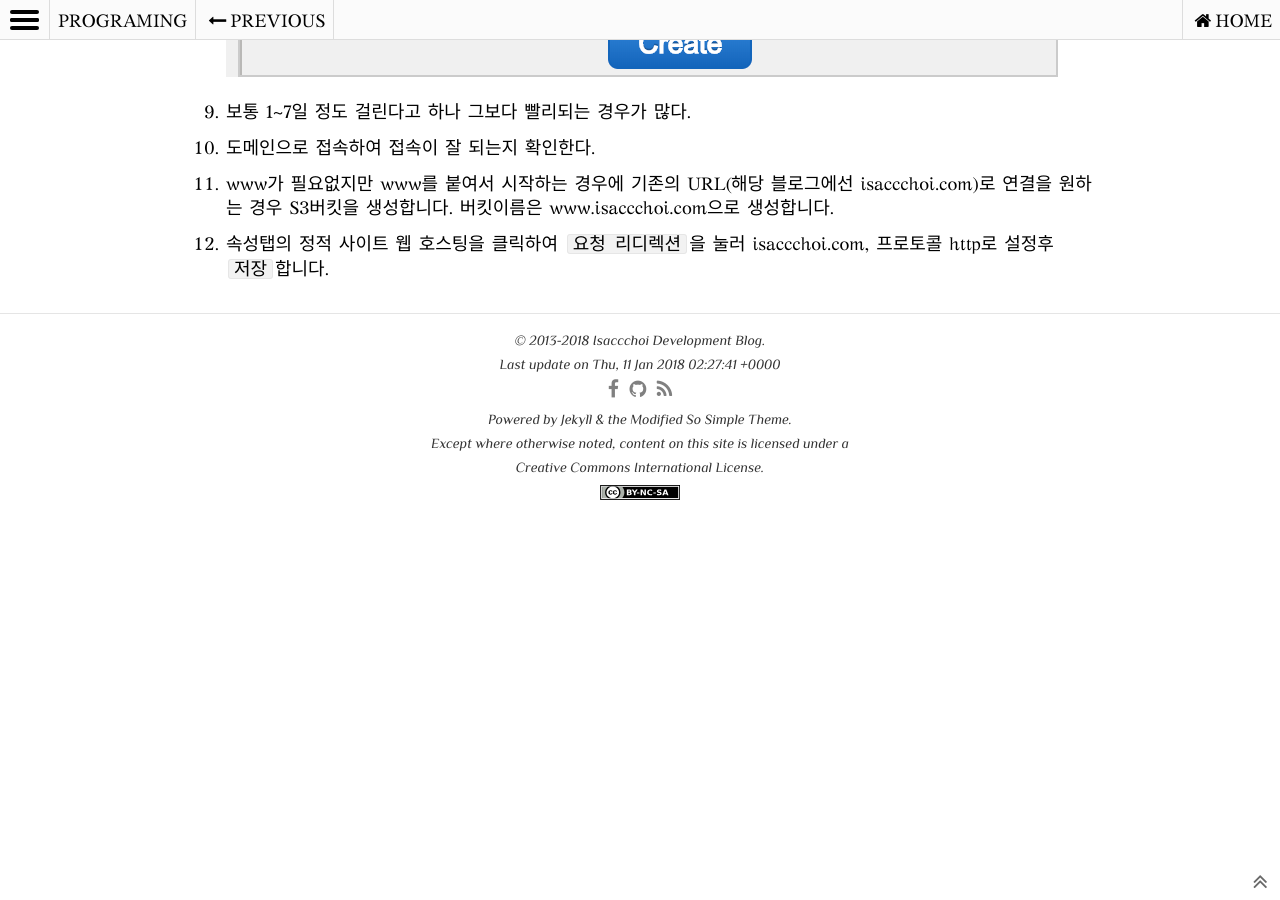
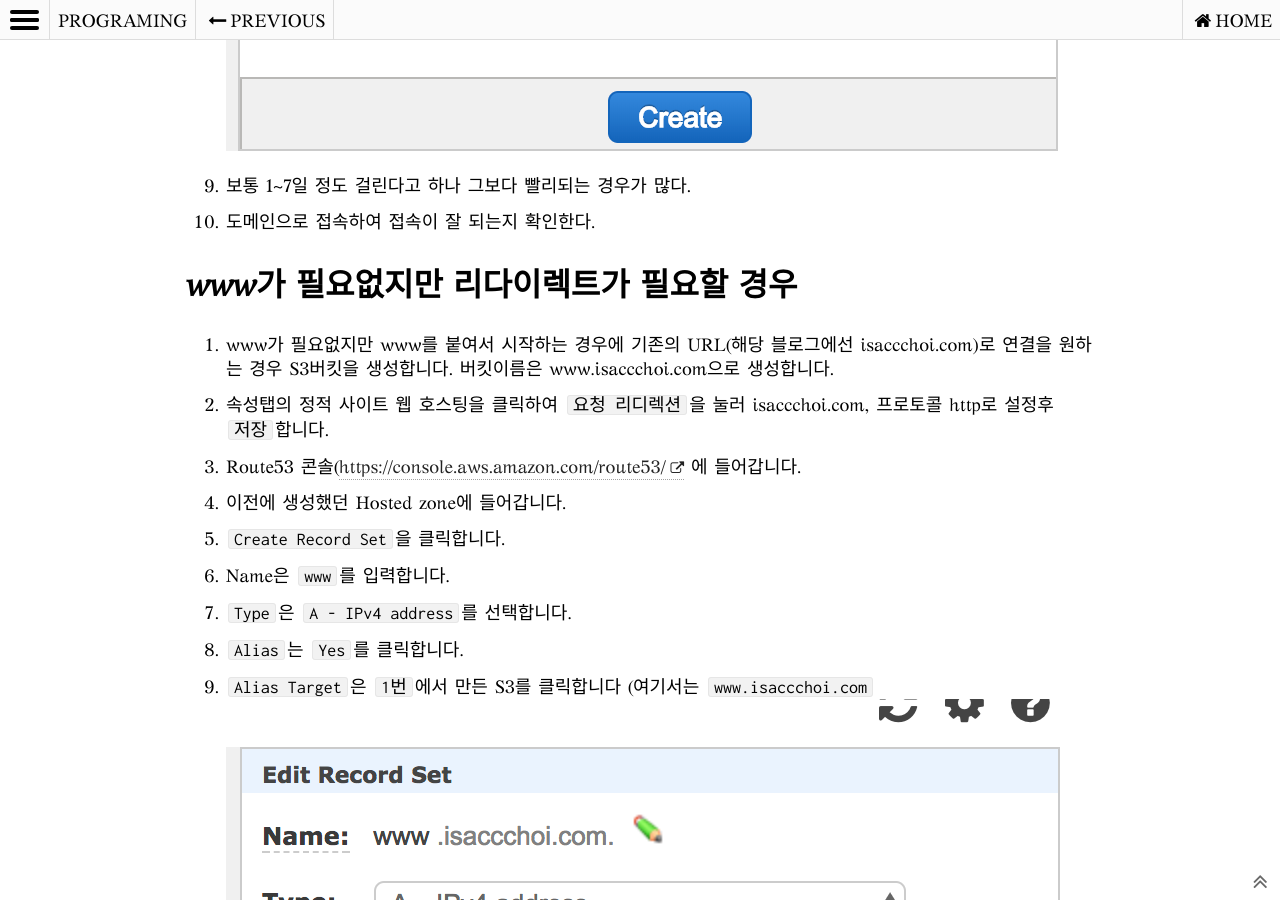
Before and after one commit to Isaccchoi/Isaccchoi.github.io, a Jekyll site: the page built from _posts/2018-01-09-S3에-호스팅된-정적-사이트를-Route53을-통한-도메인-연결.md, in a window 1280 px wide and 900 px high, scrolled down 3747 px. Built offline with Jekyll 4.4.1, drawn with Linux system fonts in a browser that asks for light colours; nearby versions of some CDN libraries; before the commit the page ends 4274 px from its top, so only the background shows below that; some of the changed text lies outside the part shown.

Commit message:
www redirect 처리

```diff
--- a/_data/navigation.yml
+++ b/_data/navigation.yml
@@ -7,10 +7,6 @@
 - title: Blog
   url: /blog/
   icon: pencil
-
-- title: Music
-  url: /music/
-  icon: music
 
 - title: Stories
   url: /stories/
--- a/_posts/2018-01-09-S3에-호스팅된-정적-사이트를-Route53을-통한-도메인-연결.md
+++ b/_posts/2018-01-09-S3에-호스팅된-정적-사이트를-Route53을-통한-도메인-연결.md
@@ -25,5 +26,17 @@ Route53 콘솔 : [https://console.aws.amazon.com/route53/](https://console.aws.a
 ![alias](/images/hosting/alias.png)
 9. 보통 1~7일 정도 걸린다고 하나 그보다 빨리되는 경우가 많다.
 10. 도메인으로 접속하여 접속이 잘 되는지 확인한다.
-11. www가 필요없지만 www를 붙여서 시작하는 경우에 기존의 URL(해당 블로그에선 isaccchoi.com)로 연결을 원하는 경우 S3버킷을 생성합니다. 버킷이름은 www.isaccchoi.com으로 생성합니다.
-12. 속성탭의 정적 사이트 웹 호스팅을 클릭하여 `요청 리디렉션`을 눌러 isaccchoi.com, 프로토콜 http로 설정후 `저장`합니다.
+
+## www가 필요없지만 리다이렉트가 필요할 경우
+1. www가 필요없지만 www를 붙여서 시작하는 경우에 기존의 URL(해당 블로그에선 isaccchoi.com)로 연결을 원하는 경우 S3버킷을 생성합니다. 버킷이름은 www.isaccchoi.com으로 생성합니다.
+2. 속성탭의 정적 사이트 웹 호스팅을 클릭하여 `요청 리디렉션`을 눌러 isaccchoi.com, 프로토콜 http로 설정후 `저장`합니다.
+3. Route53 콘솔([https://console.aws.amazon.com/route53/](https://console.aws.amazon.com/route53/) 에 들어갑니다.
+4. 이전에 생성했던 Hosted zone에 들어갑니다.
+5. `Create Record Set`을 클릭합니다.
+6. Name은 `www`를 입력합니다.
+7. `Type`은 `A - IPv4 address`를 선택합니다.
+8. `Alias`는 `Yes`를 클릭합니다.
+9. `Alias Target`은 `1번`에서 만든 S3를 클릭합니다 (여기서는  `www.isaccchoi.com`
+![www_alias](/images/hosting/www_redirect.png)
+10. `Save Record Set`을 클릭하여 저장합니다.
+11. `www`를 붙인 URL로 접속하여 리다이렉트가 잘 되는지 확인합니다.
```
Also changed, not shown: other parts of _posts/2018-01-09-S3에-호스팅된-정적-사이트를-Route53을-통한-도메인-연결.md (+1 -0 lines), _posts/2017-09-11-welcome-to-jekyll.markdown (deleted, +0 -25 lines), images/hosting/www_redirect.png (added).
